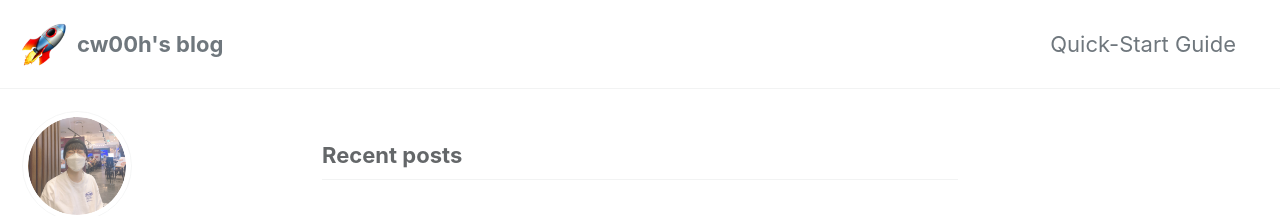
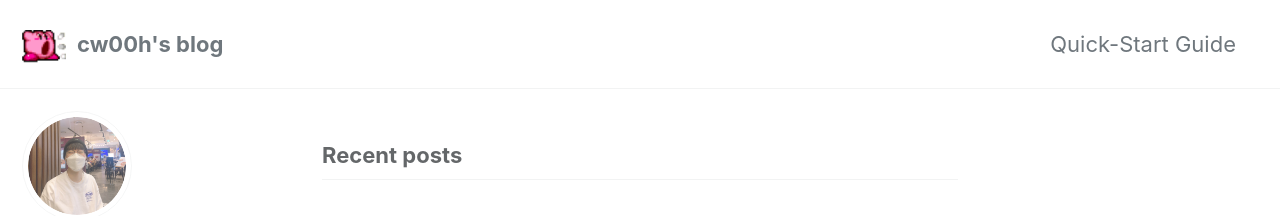
Before and after one commit to cw00h/cw00h.github.io, a Jekyll site: the page built from index.html, in a window 1280 px wide. Shown: the top 216 px of the page. Built offline with Jekyll 4.4.1, drawn with Linux system fonts in a browser that asks for light colours; cached includes are drawn as plain includes; the list of posts is cut into pages by our own code.

Commit message:
Design: Change logo & add og_image

```diff
--- a/_config.yml
+++ b/_config.yml
@@ -29,7 +29,7 @@ url                      : https://cw00h.github.io
 baseurl                  : # the subpath of your site, e.g. "/blog"
 repository               : cw00h/cw00h.github.io
 teaser                   : # path of fallback teaser image, e.g. "/assets/images/500x300.png"
-logo                     : "/assets/images/rocket.png"
+logo                     : "/assets/images/kirby.png"
 masthead_title           : "cw00h's blog"
 # breadcrumbs            : false # true, false (default)
 words_per_minute         : 200
@@ -87,7 +87,7 @@ facebook:
   username               :
   app_id                 :
   publisher              :
-og_image                 : # Open Graph/Twitter default site image
+og_image                 : "/assets/images/profile.jpg"
 # For specifying social profiles
 # - https://developers.google.com/structured-data/customize/social-profiles
 social:
```
Also changed, not shown: assets/images/kirby.png (added).
